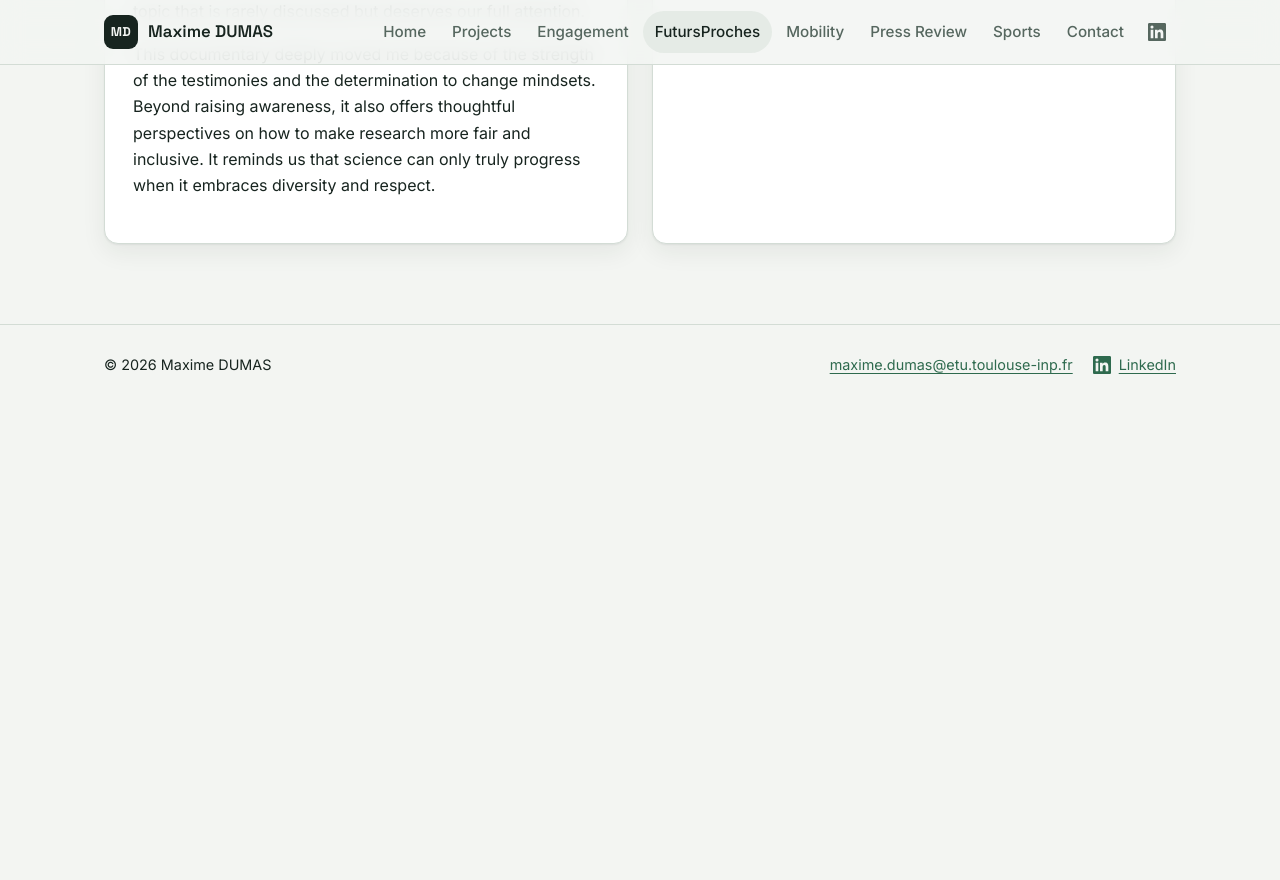
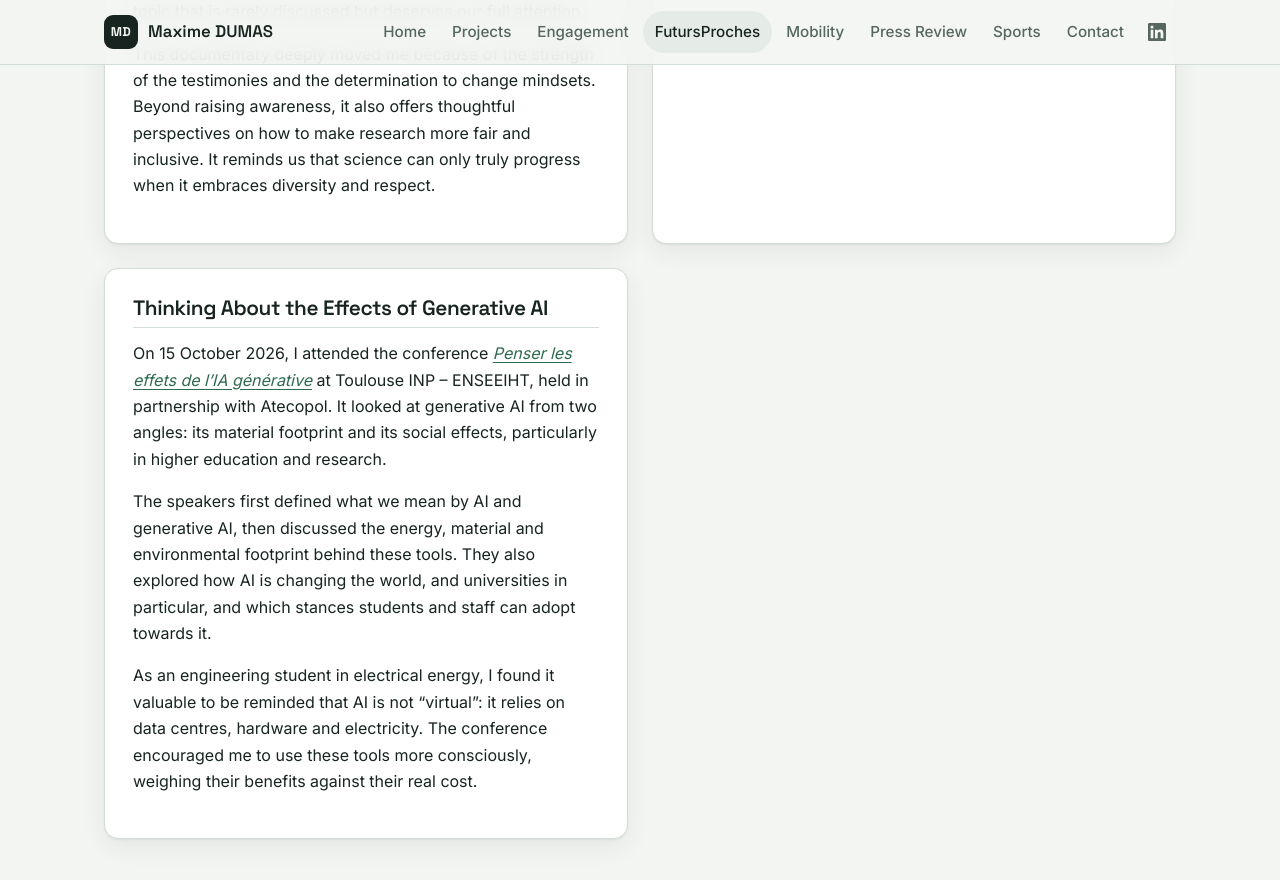
Before and after one commit to maximedumas46/e-portfolio, a Jekyll site: the page built from futursproches.md, in a window 1280 px wide and 900 px high, scrolled down 1279 px. Shown: the top 880 px of the window. Built offline with Jekyll 4.4.1, drawn with Linux system fonts in a browser that asks for light colours; before the commit the page ends 1684 px from its top, so only the background shows below that.

Commit message:
FutursProches: add generative AI conference (15 Oct 2026)
Co-Authored-By: Claude Opus 5.5 <noreply@anthropic.com>
Claude-Session: https://claude.ai/code/session_01F9CGk8SXw9pg3YX8VMkYqf

```diff
--- a/futursproches.md
+++ b/futursproches.md
@@ -31,4 +31,15 @@ The play L’Hiver Sera Chaud highlights the contradictions and challenges our s
 I found this play particularly moving for its ability to combine humor and reflection. It encourages us to question our habits, our relationship with the environment, and solidarity — all while maintaining a hopeful tone. The interactive format, which involved the audience directly in several scenes, was also very relevant and engaging.
 
 </article>
+<article class="text-card prose" markdown="1">
+
+### Thinking About the Effects of Generative AI
+
+On 15 October 2026, I attended the conference *[Penser les effets de l'IA générative](https://futurs-proches.univ-toulouse.fr/events/conference-ia-penser-les-effets-de-liag/)* at Toulouse INP – ENSEEIHT, held in partnership with Atecopol. It looked at generative AI from two angles: its material footprint and its social effects, particularly in higher education and research.
+
+The speakers first defined what we mean by AI and generative AI, then discussed the energy, material and environmental footprint behind these tools. They also explored how AI is changing the world, and universities in particular, and which stances students and staff can adopt towards it.
+
+As an engineering student in electrical energy, I found it valuable to be reminded that AI is not "virtual": it relies on data centres, hardware and electricity. The conference encouraged me to use these tools more consciously, weighing their benefits against their real cost.
+
+</article>
 </div>
```
